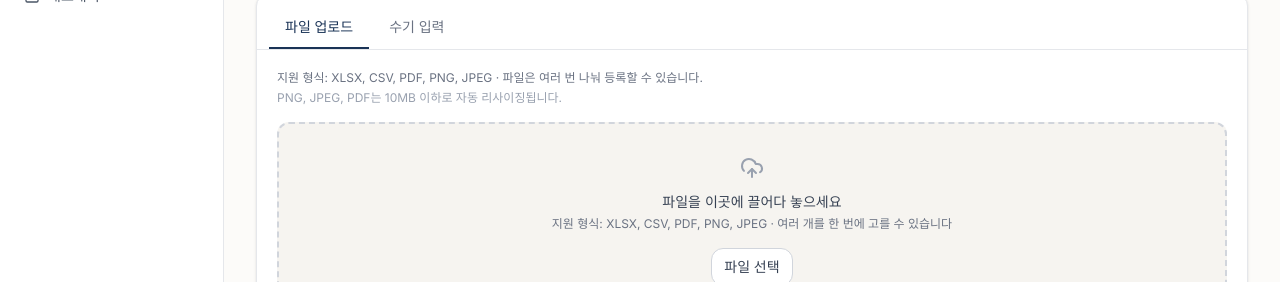
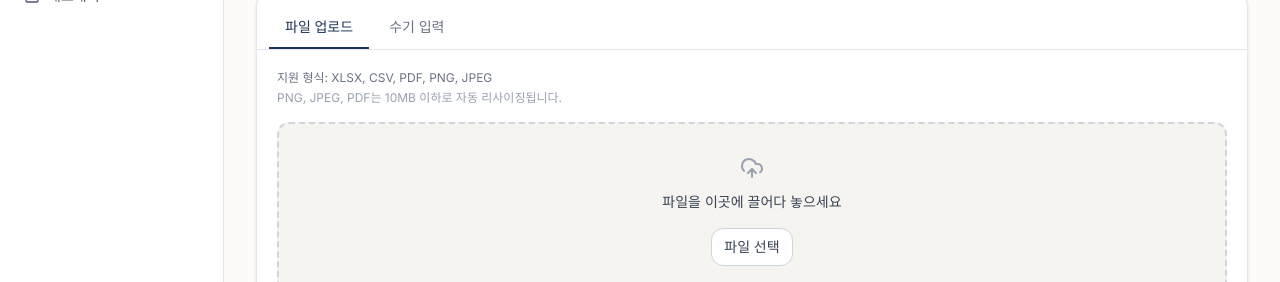
Before and after one commit to DOQ-2026-MVP/doq-frontend, a React (Vite) app: page /intake in a window 1280 px wide. Shown: the part 170-452 px from the top of the page. Built offline with nearby package versions, Linux system fonts and the light colour scheme; no server answers; a web font is replaced by a local one.

Commit message:
chore: 업로드 입력창 문구 정리

```diff
--- a/src/components/FileDropZone.tsx
+++ b/src/components/FileDropZone.tsx
@@ -52,9 +52,6 @@ export function FileDropZone({ onSelect }: FileDropZoneProps) {
             >
                 <UploadCloudIcon className="h-6 w-6 text-gray-400" aria-hidden="true" />
                 <p className="mt-3 text-sm text-gray-700">파일을 이곳에 끌어다 놓으세요</p>
-                <p className="mt-1 text-xs text-gray-500">
-                    지원 형식: XLSX, CSV, PDF, PNG, JPEG · 여러 개를 한 번에 고를 수 있습니다
-                </p>
                 <button
                     type="button"
                     onClick={() => inputRef.current?.click()}
--- a/src/pages/IntakePage.tsx
+++ b/src/pages/IntakePage.tsx
@@ -386,7 +386,7 @@ export function IntakePage() {
                     {tab === "FILE" ? (
                         <div role="tabpanel" id="panel-FILE" aria-labelledby="tab-FILE">
                             <p className="text-xs text-gray-500">
-                                지원 형식: XLSX, CSV, PDF, PNG, JPEG · 파일은 여러 번 나눠 등록할 수 있습니다.
+                                지원 형식: XLSX, CSV, PDF, PNG, JPEG
                             </p>
                             <p className="mb-4 mt-1 text-xs text-gray-400">
                                 PNG, JPEG, PDF는 10MB 이하로 자동 리사이징됩니다.
```
